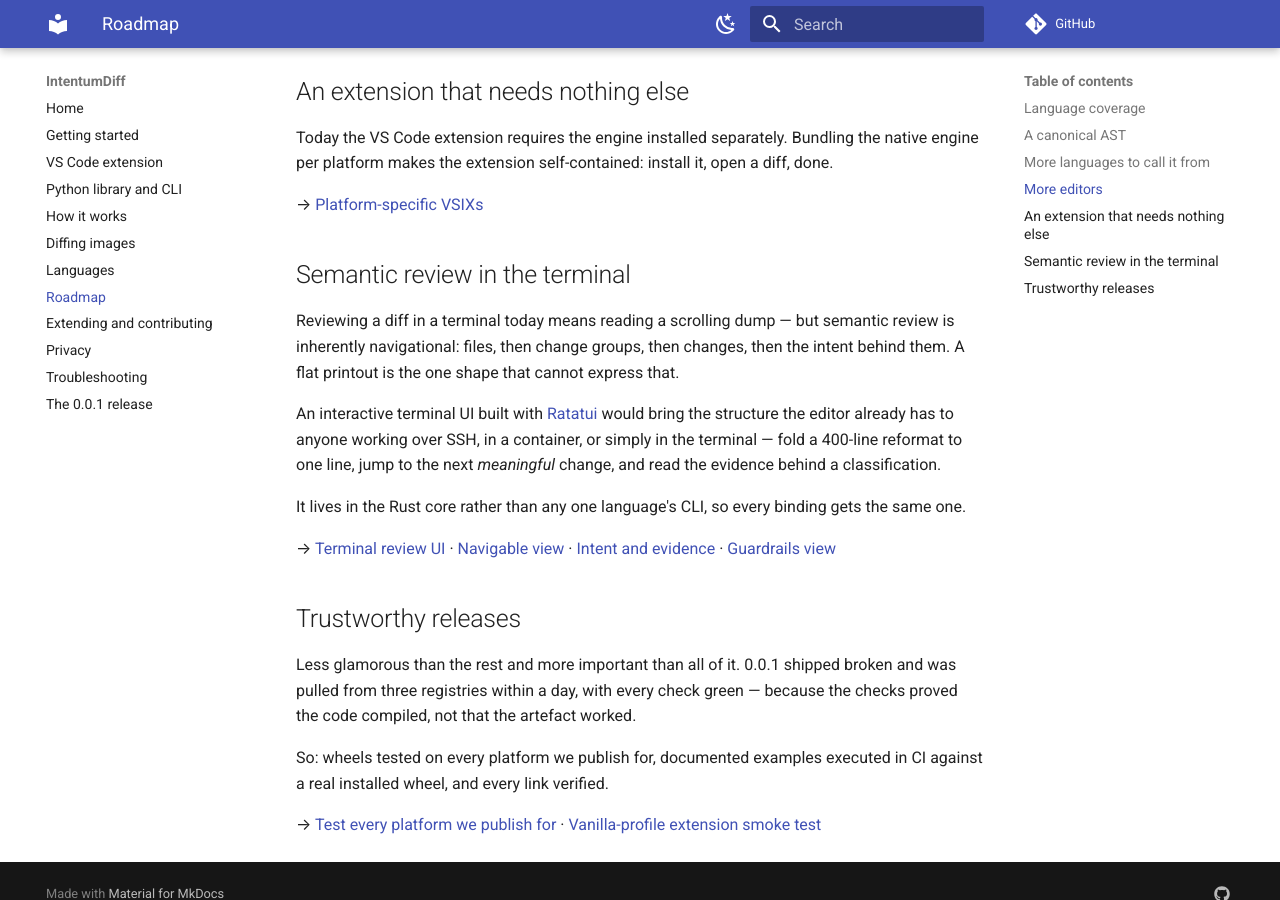
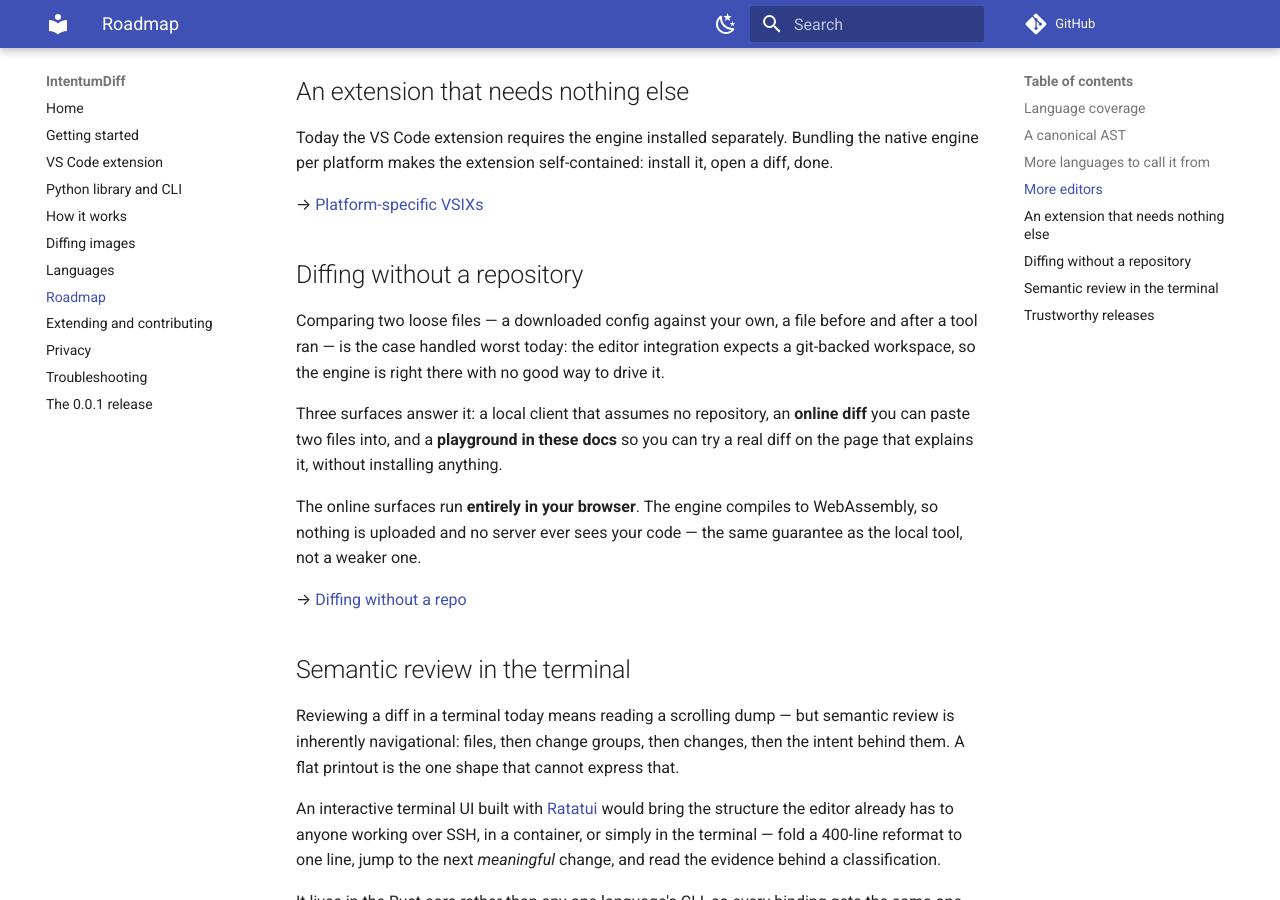
Before and after one commit to buchochelliq-labs/intentumdiff-docs, an MkDocs documentation site: the page built from docs/roadmap.md, in a window 1280 px wide and 900 px high, scrolled down 1242 px. Built offline with MkDocs 1.6.1 and Material for MkDocs 9.7.7, drawn with Linux system fonts in a browser that asks for light colours; comment, search, counter and statistics services are not loaded.

Commit message:
docs: add diffing without a repository to the roadmap
States the privacy property plainly, because it is the reason an online diff
is acceptable at all: the engine compiles to WebAssembly and runs in the
browser, so nothing is uploaded. A reader evaluating a 'paste your code here'
tool should not have to guess where it goes.

Co-Authored-By: Claude Opus 5 <noreply@anthropic.com>

```diff
--- a/docs/roadmap.md
+++ b/docs/roadmap.md
@@ -58,6 +58,22 @@ engine per platform makes the extension self-contained: install it, open a diff,
 
 → [Platform-specific VSIXs](https://github.com/buchochelliq-labs/intentumdiff-vscode/issues/21)
 
+## Diffing without a repository
+
+Comparing two loose files — a downloaded config against your own, a file before and after a
+tool ran — is the case handled worst today: the editor integration expects a git-backed
+workspace, so the engine is right there with no good way to drive it.
+
+Three surfaces answer it: a local client that assumes no repository, an **online diff** you can
+paste two files into, and a **playground in these docs** so you can try a real diff on the page
+that explains it, without installing anything.
+
+The online surfaces run **entirely in your browser**. The engine compiles to WebAssembly, so
+nothing is uploaded and no server ever sees your code — the same guarantee as the local tool,
+not a weaker one.
+
+→ [Diffing without a repo](https://github.com/buchochelliq-labs/intentumdiff-core/issues/15)
+
 ## Semantic review in the terminal
 
 Reviewing a diff in a terminal today means reading a scrolling dump — but semantic review is
```
